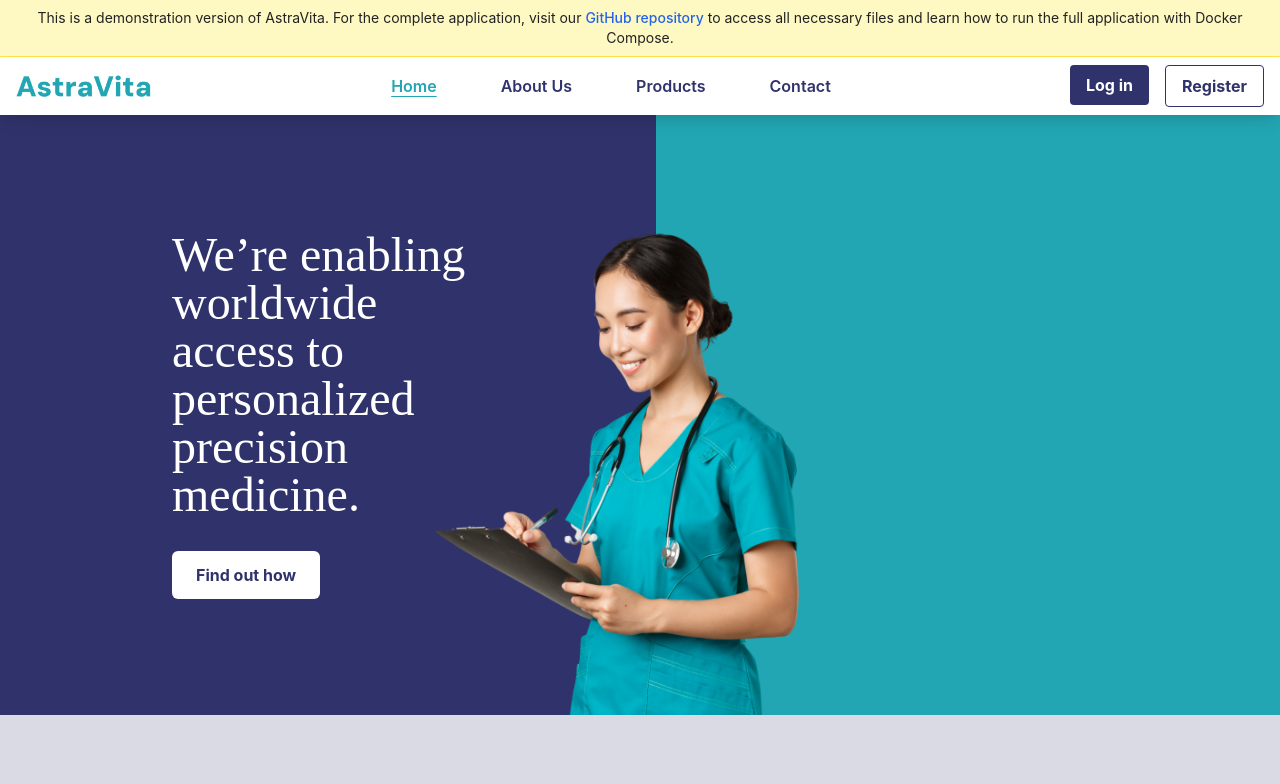
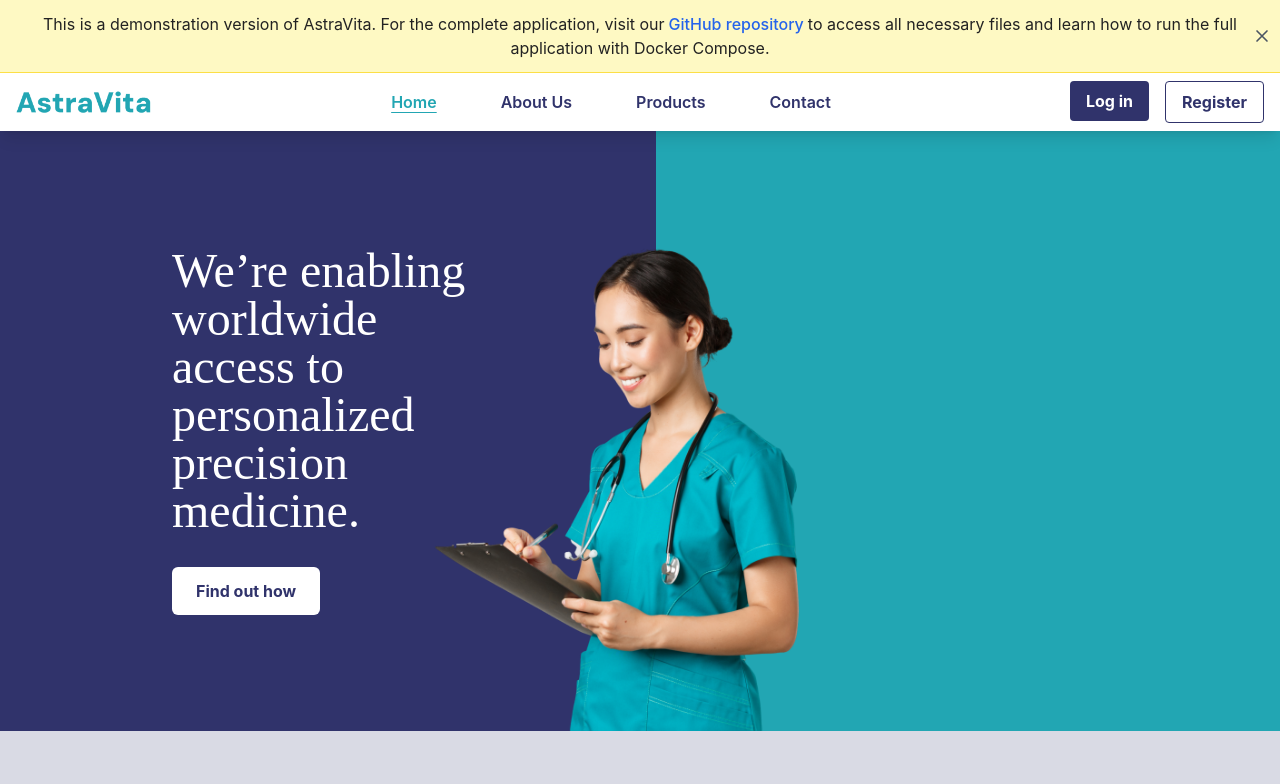
Before and after one commit to Awasjo/frontend-demo, a React (Create React App) app: page / in a window 1280 px wide. Shown: the top 784 px of the page. Built offline with nearby package versions, Linux system fonts and the light colour scheme.

Commit message:
Enhance DemoBanner component: add close button and visibility state management

```diff
--- a/src/components/DemoBanner.jsx
+++ b/src/components/DemoBanner.jsx
@@ -1,20 +1,39 @@
-import React from 'react';
+import React, { useState } from 'react';
 
 const DemoBanner = () => {
+  const [isVisible, setIsVisible] = useState(true);
+
+  if (!isVisible) return null;
+
   return (
-    <div className="bg-yellow-100 border-b border-yellow-300 text-center p-2 w-full">
-      <p className="text-sm">
+    <div className="bg-yellow-100 border-b border-yellow-300 text-center p-1 sm:p-2 w-full relative">
+      <p className="text-xs sm:text-sm md:text-base px-2 sm:px-4 py-1 pr-8">
         This is a demonstration version of AstraVita. For the complete application, visit our
         <a
           href="https://github.com/Awasjo/AstraVita-MERN-Project"
           target="_blank"
           rel="noopener noreferrer"
-          className="text-blue-600 hover:text-blue-800 font-medium mx-1"
+          className="text-blue-600 hover:text-blue-800 font-medium mx-1 inline-block"
         >
           GitHub repository
         </a>
         to access all necessary files and learn how to run the full application with Docker Compose.
       </p>
+      <button
+        onClick={() => setIsVisible(false)}
+        className="absolute right-2 top-1/2 transform -translate-y-1/2 text-gray-600 hover:text-gray-900 focus:outline-none"
+        aria-label="Close banner"
+      >
+        <svg
+          xmlns="http://www.w3.org/2000/svg"
+          className="h-4 w-4 sm:h-5 sm:w-5"
+          fill="none"
+          viewBox="0 0 24 24"
+          stroke="currentColor"
+        >
+          <path strokeLinecap="round" strokeLinejoin="round" strokeWidth={2} d="M6 18L18 6M6 6l12 12" />
+        </svg>
+      </button>
     </div>
   );
 };
```
